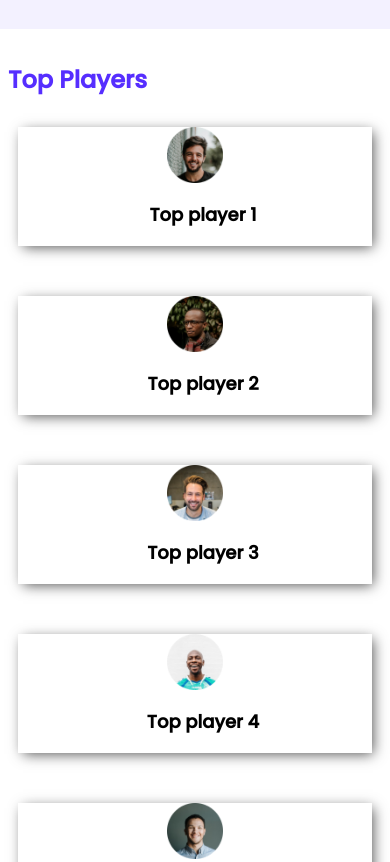
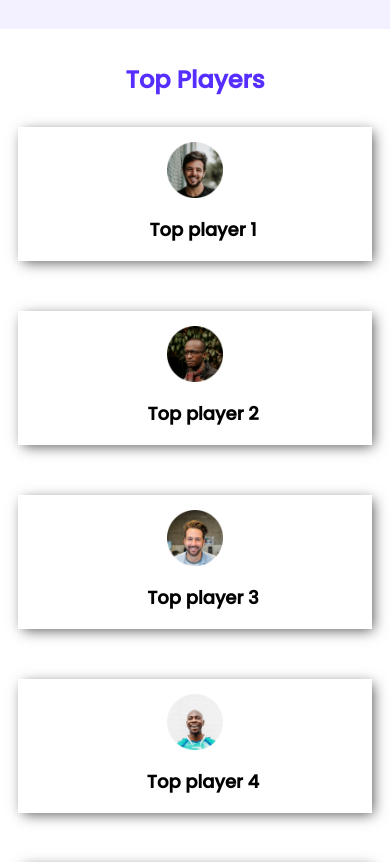
Before and after one commit to mahiuddinTuhin/leader-board-css3, a plain HTML site: page index.html in a window 390 px wide. Shown: the top 862 px of the page. Drawn offline with Linux system fonts and the light colour scheme.

Commit message:
trying to solving error

```diff
--- a/index.html
+++ b/index.html
@@ -36,7 +36,7 @@
             <!-- .player*6>img[src="/images/players/player-$.png"]+h3 class="player-name"{Top player $} -->
 
             <div class="player">
-              <img src="/images/players/player-1.png" alt="" />
+              <img src="./images/players/player-1.png" alt="" />
               <h3 class="player-name">Top player 1</h3>
             </div>
             <div class="player">
--- a/styles/styles.css
+++ b/styles/styles.css
@@ -6,6 +6,7 @@ font-family: 'Roboto', sans-serif; */
 body {
   font-family: "Poppins", sans-serif;
   background-color: #f3f1ff;
+  text-align: center;
 }
 
 main {
@@ -141,7 +142,7 @@ hr {
   background-color: #ffe4e8;
   border-radius: 30px;
   color: #ff4a60;
-  padding: 5px 6px;
+  padding: 5px 15px;
 }
 
 /* -------------------------------
@@ -170,6 +171,7 @@ hr {
     -moz-box-shadow: 3px 3px 13px -2px rgba(0, 0, 0, 0.69);
     align-items: center;
     margin: 10px;
+    padding-top: 15px;
   }
 
   .courses {
```
